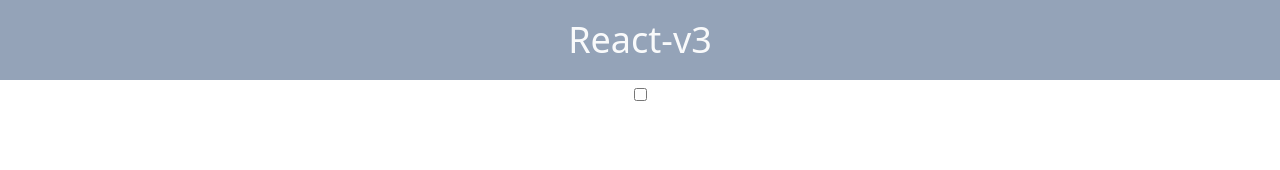
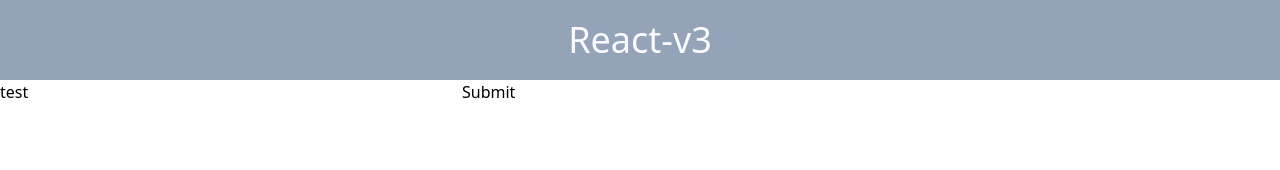
Before and after one commit to pj100-team/react-v3, a React (Create React App) app: page / in a window 1280 px wide. Shown: the top 170 px of the page. Built offline with nearby package versions, Linux system fonts and the light colour scheme.

Commit message:
✨[実装]practice3

```diff
--- a/package.json
+++ b/package.json
@@ -13,6 +13,7 @@
     "@types/react-dom": "^18.2.7",
     "react": "^18.2.0",
     "react-dom": "^18.2.0",
+    "react-hook-form": "^7.51.0",
     "react-scripts": "5.0.1",
     "sass": "^1.71.1",
     "typescript": "^4.9.5",
--- a/src/App.tsx
+++ b/src/App.tsx
@@ -1,12 +1,11 @@
 import './App.css';
-import Practice2 from './practice2';
-import styles from './components/Practice.module.scss';
+import Practice4 from './practice4';
 
 function App() {
   return (
     <>
-      <header className={styles.header}>React-v3</header>
-      <Practice2 />
+      <header className="bg-[#94A3B8] text-center p-[20px] text-4xl text-[#F9FAFB]">React-v3</header>
+      <Practice4 />
     </>
   );
 }
--- /dev/null
+++ b/src/practice4.tsx
@@ -0,0 +1,30 @@
+import React from 'react';
+import { useForm } from 'react-hook-form';
+
+const Practice4 = () => {
+  const {
+    register,
+    handleSubmit,
+    watch,
+    formState: { errors },
+  } = useForm();
+  const onSubmit = (data: any) => console.log(data);
+
+  return (
+    <div>
+      <form onSubmit={handleSubmit(onSubmit)}>
+        {/* register your input into the hook by invoking the "register" function */}
+        <input defaultValue="test" {...register('example')} />
+
+        {/* include validation with required or other standard HTML validation rules */}
+        <input {...register('exampleRequired', { required: true })} />
+        {/* errors will return when field validation fails  */}
+        {errors.exampleRequired && <span>This field is required</span>}
+
+        <input type="submit" />
+      </form>
+    </div>
+  );
+};
+
+export default Practice4;
```
Also changed, not shown: 1 other file (tests, documents, lock files or other folders).
